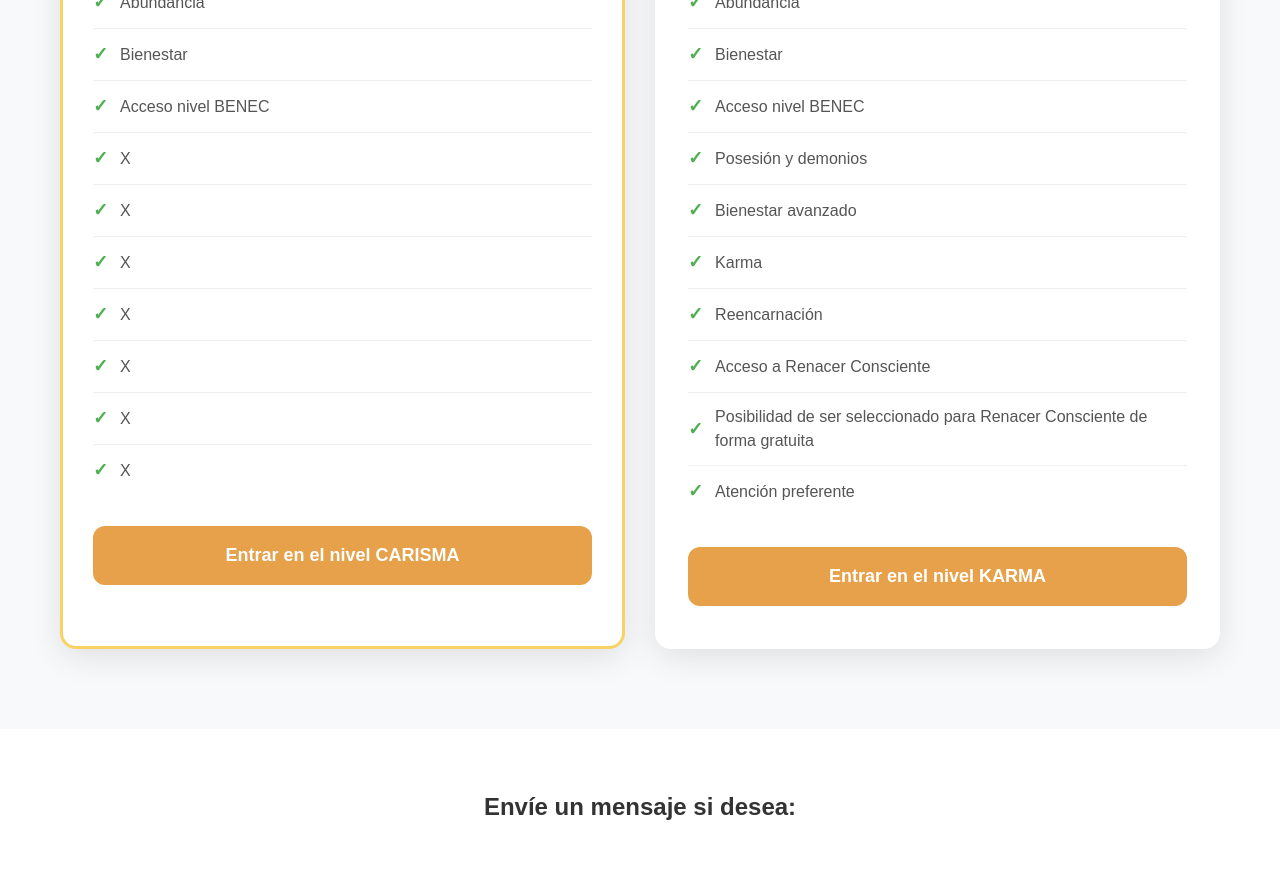
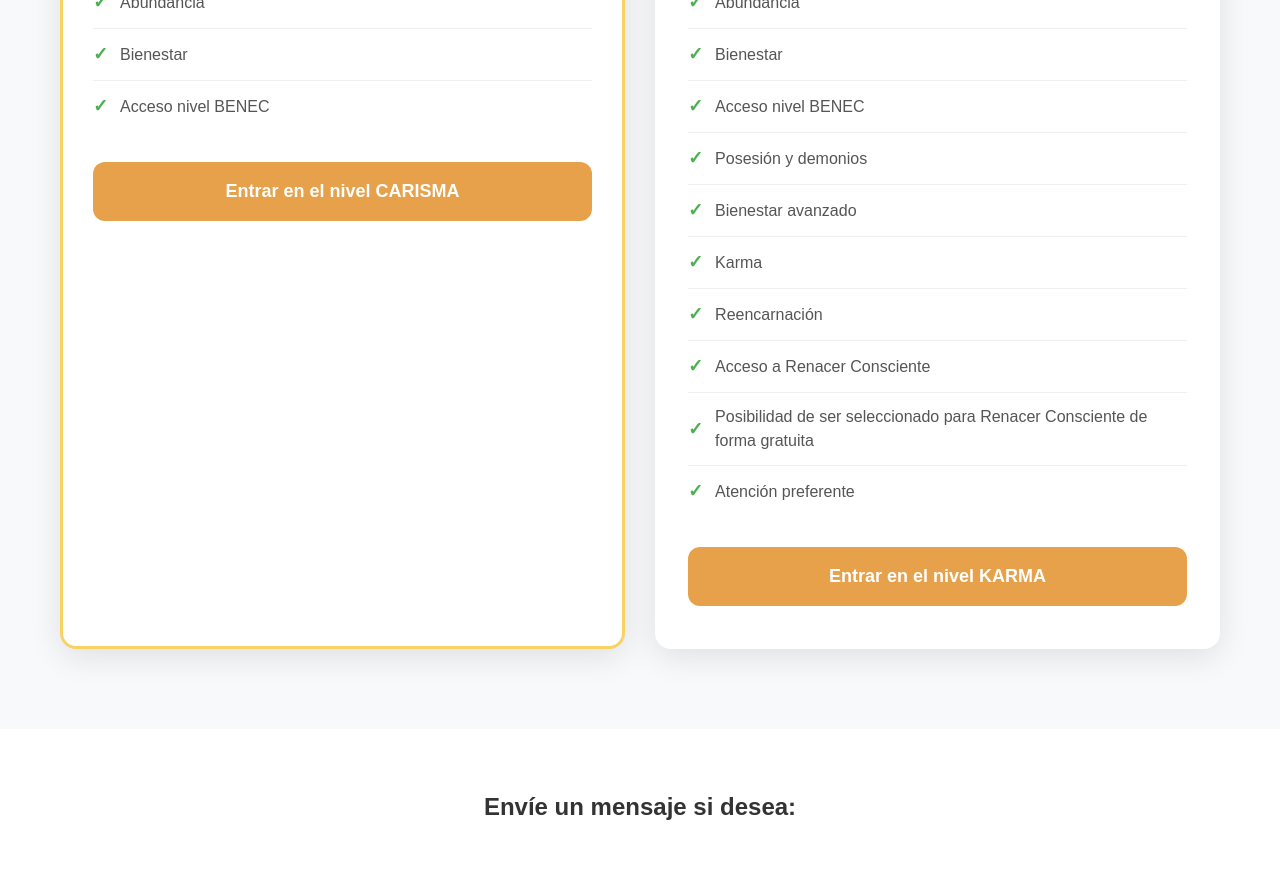
Before and after one commit to orbimatrix/Conscious-path, a Next.js app: page /acceder in a window 1280 px wide. Shown: the part 960-1834 px from the top of the page. Built offline with nearby package versions, Linux system fonts and the light colour scheme.

Commit message:
Remove redundant entries from the plan options in AccederPage for a more streamlined presentation.

```diff
--- a/src/app/acceder/page.tsx
+++ b/src/app/acceder/page.tsx
@@ -21,14 +21,7 @@ export default function AccederPage() {
         "Tecnología y ciencia",
         "Abundancia",
         "Bienestar",
-        "Acceso nivel BENEC",
-        "X",
-        "X",
-        "X",
-        "X",
-        "X",
-        "X",
-        "X"
+        "Acceso nivel BENEC"
       ],
       popular: true
     },
```
